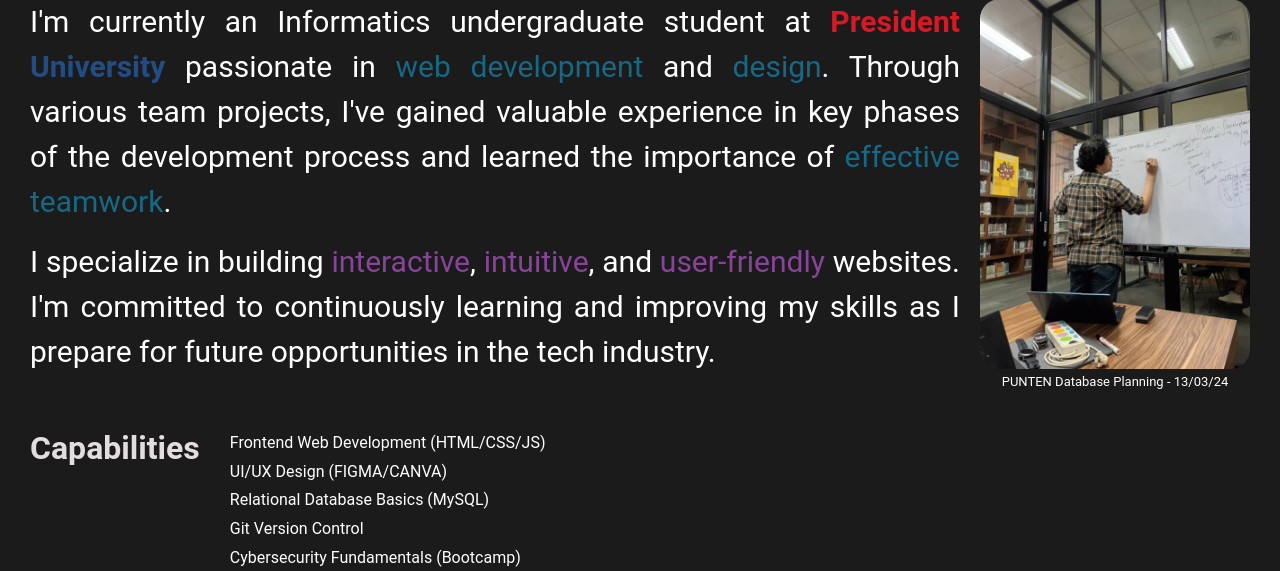
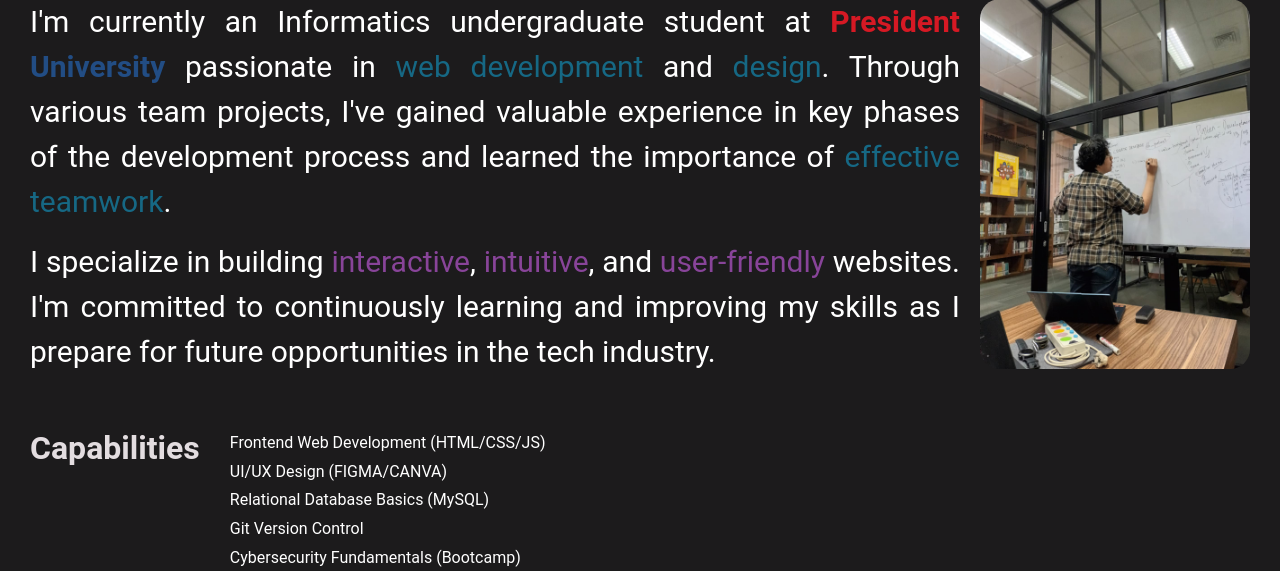
Before and after one commit to MILO-05/portfolio, a Flask app: page / in a window 1280 px wide. Shown: the part 874-1445 px from the top of the page. Run offline with Flask 3, Linux system fonts and the light colour scheme.

Commit message:
Update index.html

```diff
--- a/templates/index.html
+++ b/templates/index.html
@@ -121,7 +121,6 @@
         </div>
         <div class="fade-in">
             <img style="height: 370px; width: 270px;" id="about-img" src="{{ url_for('static', filename='images/portfolio-picture1.jpg') }}" alt="">
-            <span style="text-align: center; margin-top: 5px; color: white; font-size: small;">PUNTEN Database Planning - 13/03/24</span>
         </div>
     </div>
     <!-- capabilities section -->
```
